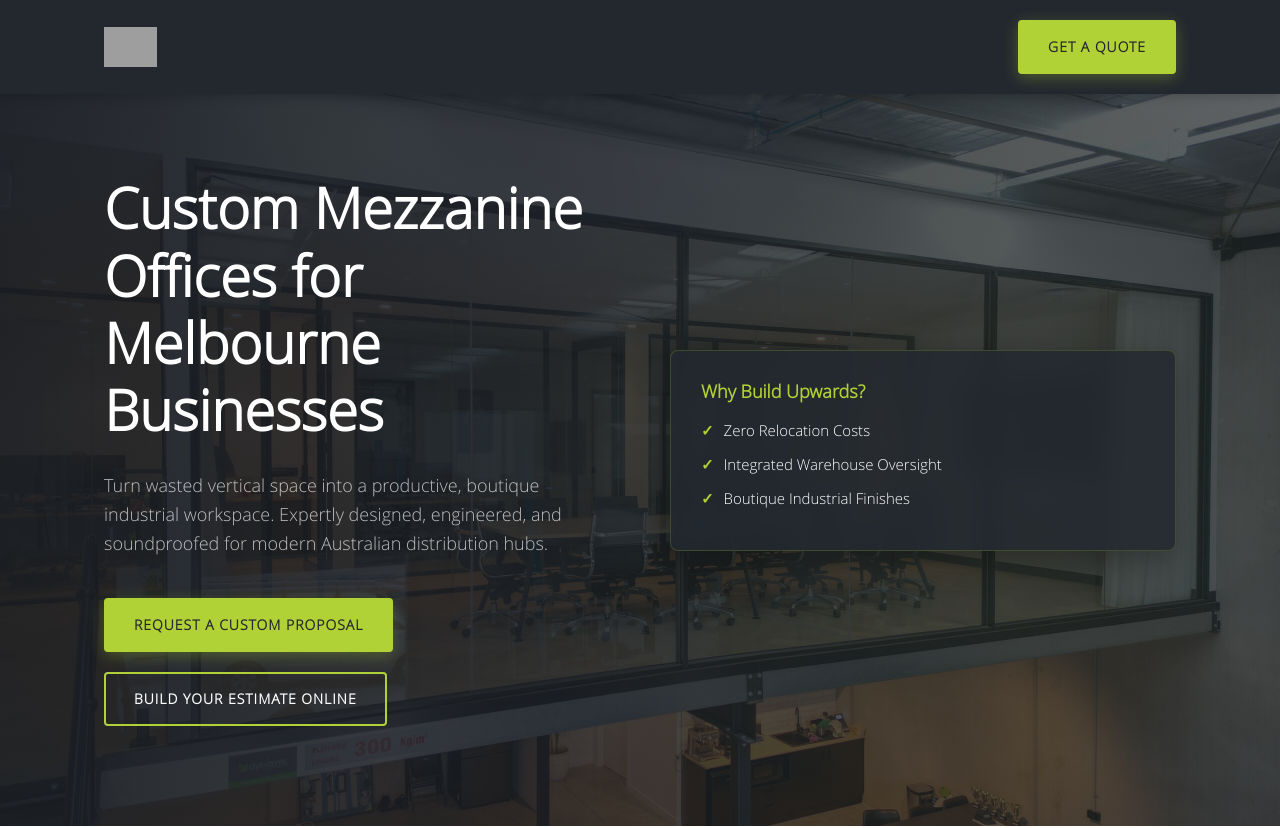
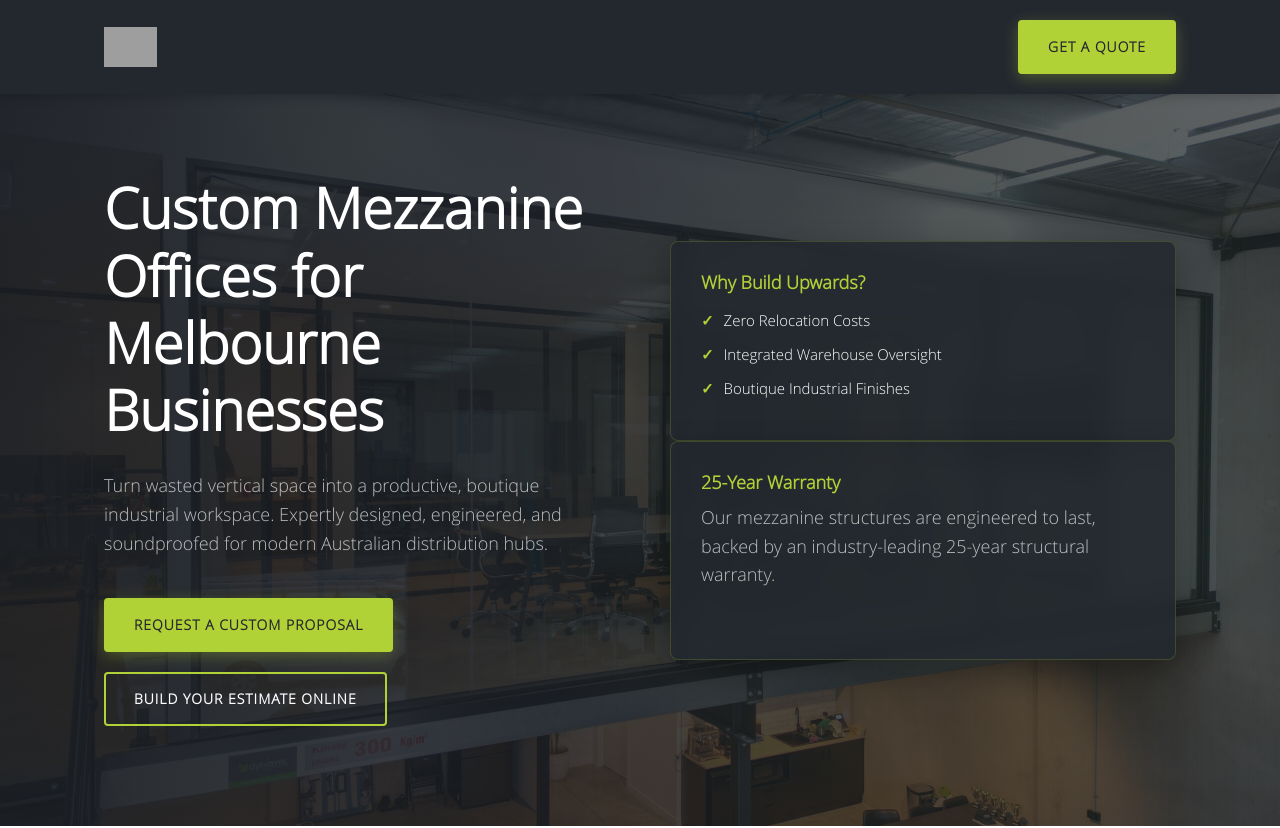
Before and after one commit to Lilmonstersam/dynamic-warehouse-mezzanine-offices-melbourne, a React (Vite) app: page / in a window 1280 px wide. Shown: the top 828 px of the page. Built offline with nearby package versions, Linux system fonts and the light colour scheme; grey boxes are pictures that could not be loaded.

Commit message:
feat: add 25-year structural warranty feature card to hero section

```diff
--- a/src/App.jsx
+++ b/src/App.jsx
@@ -60,6 +60,10 @@ function App() {
                   <li><strong>✓</strong> Integrated Warehouse Oversight</li>
                   <li><strong>✓</strong> Boutique Industrial Finishes</li>
                 </ul>
+              </div>
+              <div className="glass-panel" style={{ position: 'relative', bottom: 'auto', left: 'auto', width: '100%' }}>
+                <h3>25-Year Warranty</h3>
+                <p>Our mezzanine structures are engineered to last, backed by an industry-leading 25-year structural warranty.</p>
               </div>
             </div>
           </div>
```
